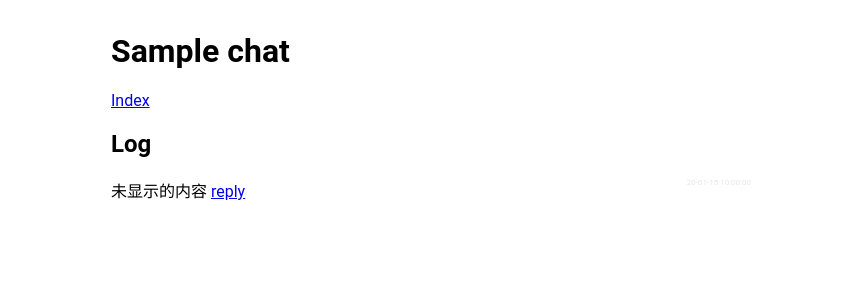
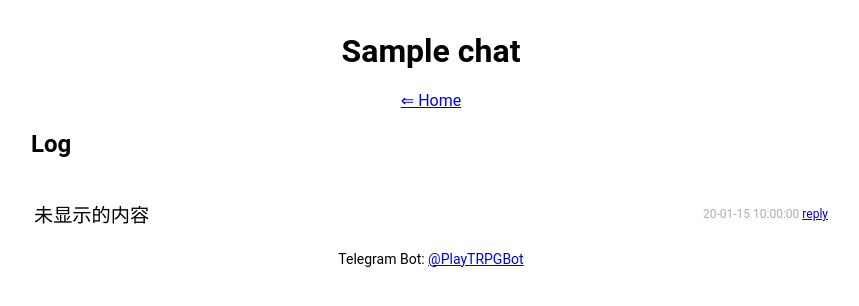
Before and after one commit to mythal/PlayTRPGBot, a Django app: template archive/templates/chat.html in a window 1280 px wide. Shown: the top 306 px of the page, without its empty margins (209-1068 px from the left). Run offline with Django 3.2, Linux system fonts and the light colour scheme; tables that the repository leaves empty hold one stand-in row (values such as "Sample post"); the template is opened without the code that fills it: values that come from a table or form of the project are taken from there, most other values are stand-ins (such as "Sample title", 1, 10 or a date in 2020); data that the repository does not hold is empty; parts of the project's set-up code (start-up, migrations or seed data) failed here and were passed over.

Commit message:
improve page style and layout

```diff
--- a/archive/static/style.css
+++ b/archive/static/style.css
@@ -6,50 +6,64 @@
 
 body {
     font-size: 16px;
-    max-width: 40rem;
+    max-width: 50rem;
     margin: 2rem auto;
     font-family: "Roboto", "Lucida Grande", "DejaVu Sans", "Bitstream Vera Sans", Verdana, Arial, sans-serif;
 }
 
-
-.character {
-    display: inline-block;
-    width: 8em;
-    text-align: right;
-    padding-right: 0.25em;
+img {
+    max-width: 100%;
 }
 
-.photo img {
-    margin: 1rem auto;
+
+code {
+    font-family: "Sarasa Mono SC", Iosevka, Menlo, "Bitstream Vera Sans Mono", Monaco, "Courier New", Courier, monospace;
+    padding: 0.2em;
+    background: rgb(153, 255, 230);
+    border: 1px solid rgb(111, 194, 157);
+}
+
+#logs > table {
     width: 100%;
 }
 
-.log:hover .meta {
-    display: block;
-    color: rgb(188, 188, 188);
+
+.meta {
+    width: 12em;
+    font-size: 12px;
+    text-align: right;
+    color: rgb(172, 172, 172);
 }
 
-code {
-    font-family: "Sarasa Mono SC", Iosevka, Menlo, "Bitstream Vera Sans Mono", Monaco, "Courier New", Courier, monospace;
-    display: inline-block;
-    padding: 0.2em;
-    background: rgba(128, 255, 0, 0.2);
+.character {
+    min-width: 6rem;
+    text-align: right;
 }
 
-.meta {
-    /*display: none;*/
-    font-size: 50%;
-    color: rgb(230, 230, 230);
-    user-select: none;
-    float: right;
-    /*position: absolute;*/
-    /*right: 1rem;*/
-    -webkit-user-select: none;
-    -ms-user-select: none;
-    -webkit-touch-callout: none;
-    -moz-user-select: none;
+
+.gm .character {
+    background-color: #6bffdd;
 }
 
-.me .content {
-    margin-left: 8em;
+.content {
+    font-size: 120%;
 }
+
+.content b {
+    font-style: italic;
+    font-weight: bold;
+}
+
+body > header {
+    text-align: center;
+}
+
+body > footer {
+    text-align: center;
+    font-size: 14px;
+}
+
+.highlight {
+    background: #a4d8ed;
+    transition: 0.5s;
+}
--- /dev/null
+++ b/archive/templates/base.html
@@ -0,0 +1,16 @@
+{% load static %}
+<!DOCTYPE html>
+<html lang="en">
+<head>
+    <meta charset="UTF-8">
+    <title>{% block title %}{% endblock %}</title>
+    <link rel="stylesheet" href="{% static 'style.css' %}">
+    <meta content="width=device-width, initial-scale=1.0, maximum-scale=1.0, user-scalable=0" name="viewport"/>
+</head>
+<body>
+<header id="page_header">{% block header %}{% endblock %}</header>
+{% block main %}
+{% endblock %}
+<footer id="page_footer">Telegram Bot: <a href="https://t.me/PlayTRPGBot">@PlayTRPGBot</a></footer>
+</body>
+</html>
--- a/archive/templates/chat.html
+++ b/archive/templates/chat.html
@@ -1,45 +1,60 @@
-{% load static %}
-<!DOCTYPE html>
-<html lang="zh">
-<head>
-    <meta charset="UTF-8">
-    <title>{{ chat.title }}</title>
-    <link rel="stylesheet" href="{% static 'style.css' %}">
-</head>
-<body>
-<header>
+{% extends 'base.html' %}
+{% block title %}{{ chat.title }} - PlayTRPG{% endblock %}
+{% block header %}
     <h1>{{ chat.title }}</h1>
-    <a href="/">Index</a>
-</header>
-<article class="logs">
+    <a href="/">⇐ Home</a>
+{% endblock %}
+{% block main %}
+
+    <article id="logs">
     <h2>Log</h2>
+        <table>
+            <tbody>
     {% for log in logs %}{% with kind=log.get_kind_display %}
-        <p class="log {{ kind | lower }}" id="message-{{ log.message_id }}">
+        <tr class="log {{ kind | lower }}{% if log.gm %} gm{% endif %}" id="message-{{ log.message_id }}">
             {% if kind == 'NORMAL' %}
-                <span class="character">{{ log.character_name }}:</span>
-                <span class="content">{{ log.content |safe|linebreaksbr }}</span>
+                <td class="character">{{ log.character_name }}:</td>
+                <td class="content">
+                    {{ log.content |safe|linebreaksbr }}
                     {% if log.media %}
-                    <a href="{{ log.media.url }}" class="photo"><img alt="some photo in log" src="{{ log.media.url }}"></a>
+                        <a href="{{ log.media.url }}" class="photo"><img alt="some photo in log"
+                                                                         src="{{ log.media.url }}"></a>
                     {% endif %}
+                </td>
             {% elif kind == 'HIDE_DICE' %}
-                <span class="character">{{ log.character_name }}</span><span class="dice">🎲</span>
-                <span class="content">暗骰</span>
+                <td class="character">{{ log.character_name }}</td>
+                <td class="content"><span class="dice">🎲</span> <span class="roll-text">暗骰</span></td>
             {% elif kind == 'ROLL' %}
-                <span class="character">{{ log.character_name }}</span><span class="dice">🎲</span>
-                <span class="content">{{ log.content |safe|linebreaksbr }}</span>
+                <td class="character">{{ log.character_name }}</td>
+                <td class="content"><span class="dice">🎲</span> <span
+                        class="roll-text">{{ log.content |safe|linebreaksbr }}</span></td>
             {% elif kind == 'ME' %}
-                <span class="content">{{ log.content |safe|linebreaksbr }}</span>
+                <td></td>
+                <td class="content">{{ log.content |safe|linebreaksbr }}</td>
             {% else %}
-                <span class="content">未显示的内容</span>
+                <td colspan="2" class="content"><p>未显示的内容</p></td>
             {% endif %}
+            <td class="meta">
+                <time datetime="{{ log.created|date:"c" }}">{{ log.created|date:'y-m-d H:i:s' }}</time>
                 {% if log.reply %}
-                <span class="reply"><a href="#message-{{ log.message_id }}" title="{{ log.reply.content | striptags }}">reply</a></span>
+                    <span class="reply"><a href="#message-{{ log.reply.message_id }}"
+                                           title="{{ log.reply.content | striptags }}">reply</a></span>
                 {% endif %}
-            <small class="meta">
-                <time datetime="{{ log.created|date:"c" }}">{{ log.created|date:'y-m-d H:i:s' }}</time>
-            </small>
-        </p>
+            </td>
+        </tr>
     {% endwith %}{% endfor %}
+            </tbody>
+        </table>
 </article>
-</body>
-</html>
+    <script>
+        let reply_list = document.querySelectorAll('.reply a');
+
+        function highlight() {
+            document.querySelector(this.getAttribute('href')).className += ' highlight';
+        }
+
+        for (let i = 0; i < reply_list.length; i++) {
+            reply_list[i].addEventListener('click', highlight);
+        }
+    </script>
+{% endblock %}
```
Also changed, not shown: archive/templates/index.html (+5 -16 lines). Lines whose indentation alone changed are shown as unchanged.
